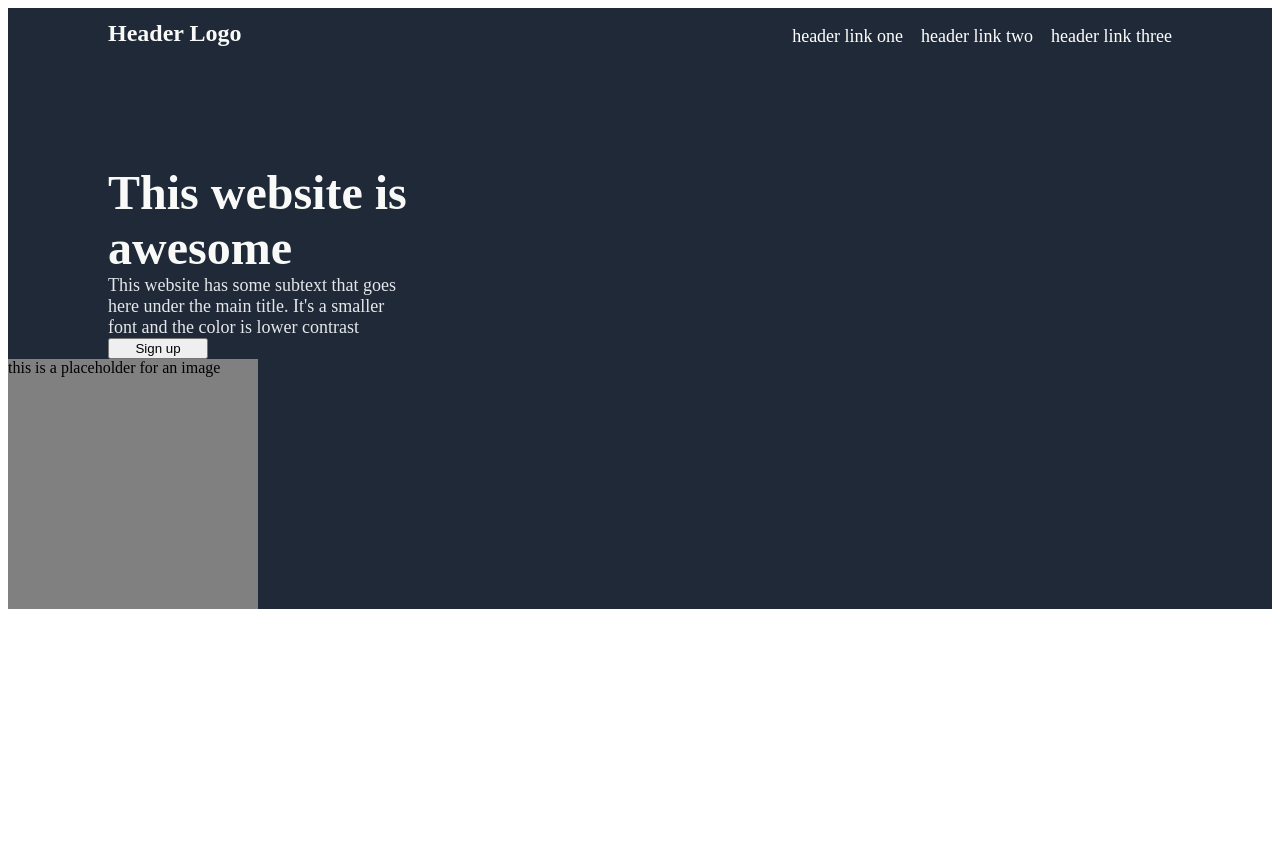
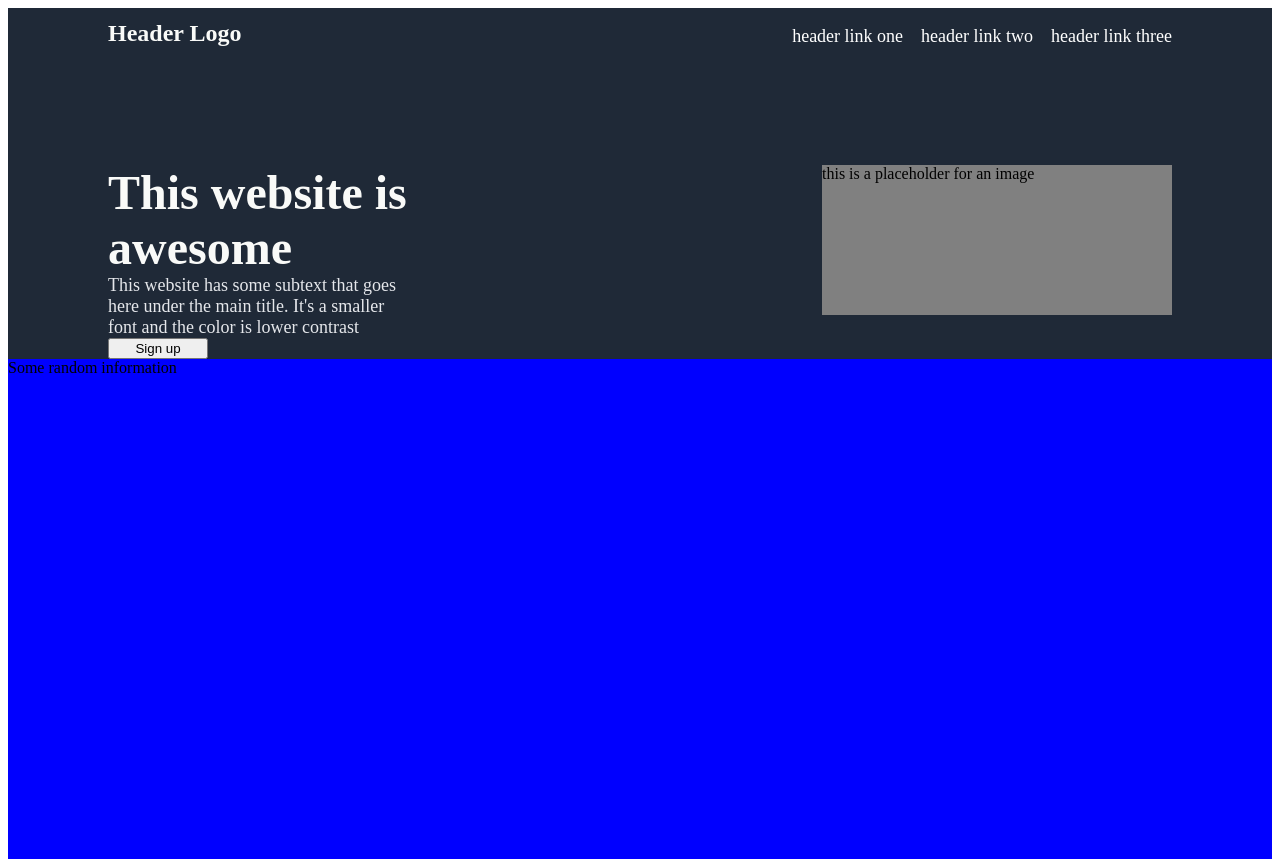
Before and after one commit to saufts/odin_website_project, a plain HTML site: page index.html in a window 1280 px wide. Before the commit the page ends 800 px from the top, so only its background shows below. Drawn offline with Linux system fonts and the light colour scheme.

Commit message:
Position image-placeholder

```diff
--- a/index.html
+++ b/index.html
@@ -22,23 +22,23 @@
             </div>
 
         </div>
+
         <div class="header-bottom">
+
             <div class="header-text-button">
                 <div class="hero-text">This website is awesome</div>
-                <div class="hero-secondary-text">This website has some subtext that goes here under the main title.
-                    It's a smaller font and the color is lower contrast</div>
+                <div class="hero-secondary-text">This website has some subtext that goes here under the main title. It's a smaller font and the color is lower contrast</div>
                 <button class="sign-up">Sign up</div>
+                <div class="header-image-placeholder">this is a placeholder for an image</div>
             </div>
 
-            <div class="header-image-placeholder">this is a placeholder for an image</div>
+
         </div>
 
     </div>
 
     <div class="information-container">
-        <div class="information">
-
-        </div>
+        <div class="information">Some random information</div>
         <div class="subtext-image">
 
         </div>
--- a/style.css
+++ b/style.css
@@ -46,29 +46,26 @@ li {
 
 .header-bottom {
     margin-left: 100px;
-    width: 400px;
     display: flex;
+    margin-top: 100px;
     justify-content: space-between;
-    margin-top: 100px;
 }
 
 .header-text-button {
     display: flex;
     flex-direction: column;
-
+    width: 300px;
 }
 
 .hero-text {
     font-size: 48px;
     font-weight: 900;
     color: #F9FAF8;
-    width: 300px;
 }
 
 .hero-secondary-text {
     font-size: 18px;
     color: #E5E7EB;
-    width: 300px;
 }
 
 .sign-up {
@@ -76,7 +73,14 @@ li {
 }
 
 .header-image-placeholder {
-    height: 250px;
-    width: 250px;
+
+    height: 150px;
+    width: 350px;
     background-color: grey;
+    margin-right: 100px;
 }
+
+.information-container {
+    background-color: blue;
+    height: 500px;
+}
```
